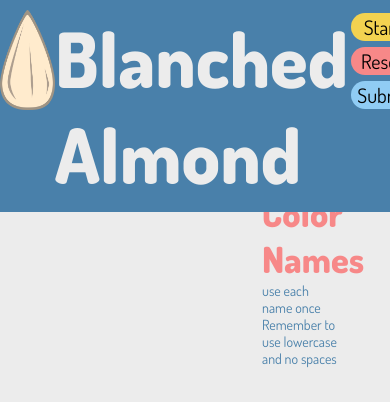
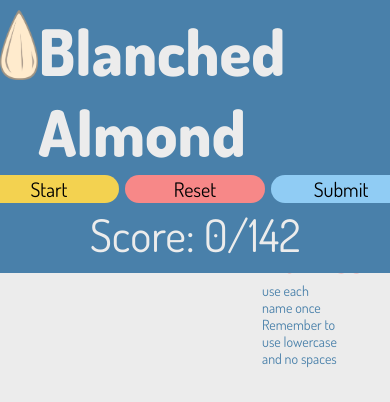
Before and after one commit to BrockMolmen/blanched-almond, a plain HTML site: page index.html in a window 390 px wide. Drawn offline with Linux system fonts and the light colour scheme.

Commit message:
completes resposive design at 1200px width

```diff
--- a/css/style.scss
+++ b/css/style.scss
@@ -33,6 +33,10 @@ header {
   z-index: 3;
   img {
     height: 100px;
+  }
+  h1 {
+    font-size: 76px;
+    font-weight: bolder;
   }
 }
 
@@ -82,7 +86,6 @@ header {
   // bottom: 0;
   // left: 0;
   top: 90px;
-
   background-color: #376283;
   padding: 5px 10px 0 10px;
   z-index: 2;
@@ -91,10 +94,6 @@ header {
   transition: 0.5s ease;
 }
 // /* ELEMENT STYLES */
-h1 {
-  font-size: 76px;
-  font-weight: bolder;
-}
 
 #colorBox {
   border: 4px outset rgba(69, 69, 69, 0.3);
@@ -123,6 +122,7 @@ input {
   width: 80%;
   margin-top: 55px;
   text-align: center;
+  border-radius: 5px;
   &:focus {
     outline: none;
   }
@@ -190,3 +190,40 @@ ul {
 .hidden {
   transform: translateY(-70%);
 }
+
+@media only screen and (max-width: 1200px) {
+  header {
+    img {
+      height: 70px;
+    }
+    h1 {
+      font-size: 64px;
+      font-weight: bolder;
+    }
+    #playerScoreContainer {
+      font-size: 45px;
+    }
+    #button {
+      button {
+        font-size: 15px;
+        width: 45%;
+      }
+    }
+  }
+  .info {
+    font-size: 16px;
+  }
+}
+
+@media only screen and (max-width: 950px) {
+  header {
+    align-items: center;
+    flex-direction: column;
+    #buttons {
+      display: flex;
+      button {
+        width: 140px;
+      }
+    }
+  }
+}
```
Also changed, not shown: css/style.css, 1 other file.
